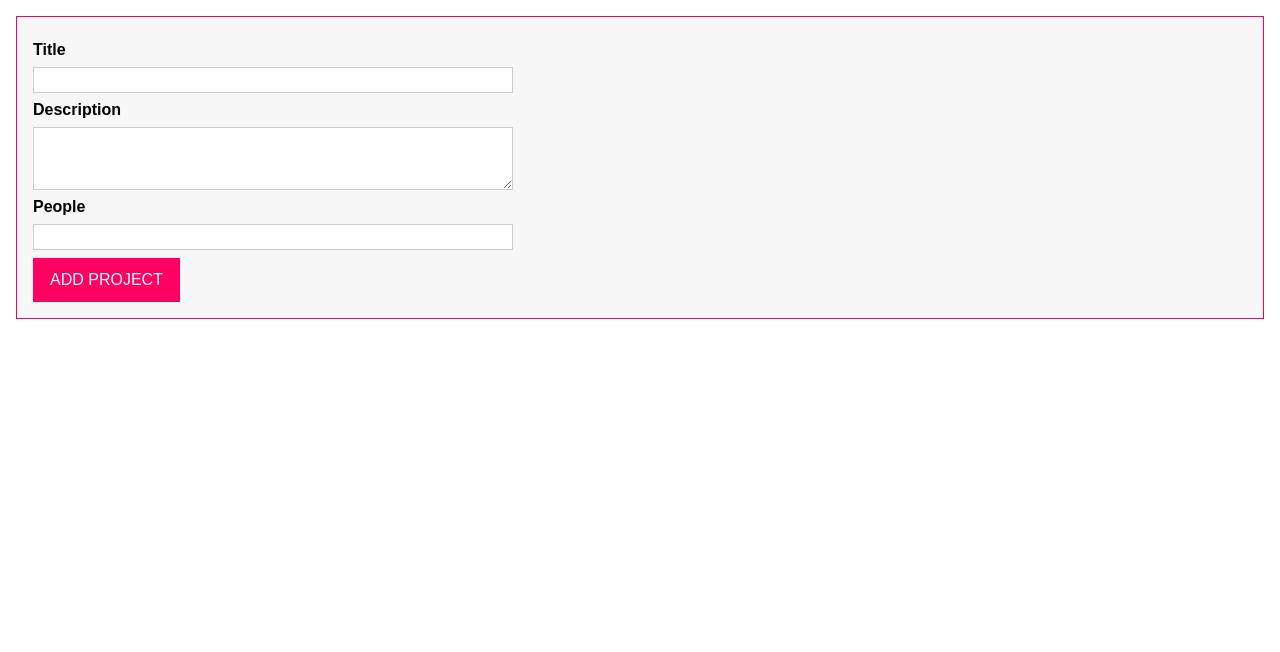
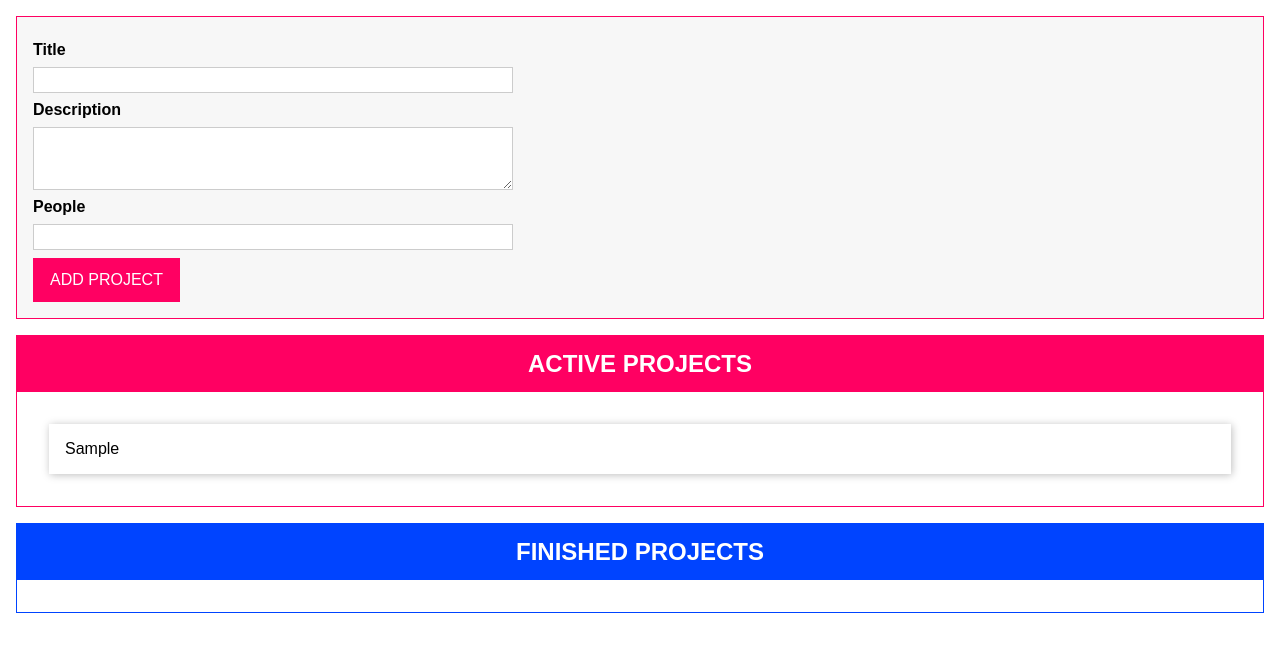
Before and after one commit to FelHa/typescript-drag-drop, a website with bundled scripts: page index.html in a window 1280 px wide. Both pictures are taken after typing "Sample", "Sample", "5" into the empty fields and a click on the button "ADD PROJECT". Built offline with nearby package versions, Linux system fonts and the light colour scheme.

Commit message:
Klasse ProjectState erstellt

```diff
--- a/index.html
+++ b/index.html
@@ -21,7 +21,7 @@
         </div>
         <div class="form-control">
           <label for="people">People</label>
-          <input type="number" id="people" step="1" min="0" max="10" />
+          <input type="number" id="people" step="1" min="1" max="100" />
         </div>
         <button type="submit">ADD PROJECT</button>
       </form>
--- a/src/app.ts
+++ b/src/app.ts
@@ -1,3 +1,55 @@
+enum ProjectStatus {
+  ACTIVE,
+  FINISHED,
+}
+
+type Listener = (items: Project[]) => void;
+
+class Project {
+  constructor(
+    public id: string,
+    public title: string,
+    public description: string,
+    public people: number,
+    public status: ProjectStatus
+  ) {}
+}
+
+class ProjectState {
+  private listeners: Listener[] = [];
+  private projects: Project[] = [];
+  private static instance: ProjectState;
+
+  private constructor() {}
+
+  static getInstance() {
+    if (!this.instance) this.instance = new ProjectState();
+    return this.instance;
+  }
+
+  addProject(title: string, description: string, numOfPeople: number) {
+    this.projects.push(
+      new Project(
+        Math.random().toString(),
+        title,
+        description,
+        numOfPeople,
+        ProjectStatus.ACTIVE
+      )
+    );
+
+    for (const listener of this.listeners) {
+      listener([...this.projects]);
+    }
+  }
+
+  addListener(listenerFn: Listener) {
+    this.listeners.push(listenerFn);
+  }
+}
+
+const projectState = ProjectState.getInstance();
+
 interface Validatable {
   value: string | number;
   required?: boolean;
@@ -72,8 +124,8 @@ class ProjectInput {
       '#people'
     ) as HTMLInputElement;
 
-    this.configure();
-    this.attach();
+    this.onSubmit();
+    this.attachForm();
   }
 
   private gatherUserInput(): [string, string, number] | void {
@@ -82,7 +134,7 @@ class ProjectInput {
     const enteredPeople = +this.peopleInputElement.value;
 
     if (
-      validate({ value: enteredTitle, required: true, minLength: 5 }) &&
+      validate({ value: enteredTitle, required: true, minLength: 3 }) &&
       validate({ value: enteredDescription, required: true, minLength: 5 }) &&
       validate({ value: enteredPeople, required: true, min: 1 })
     ) {
@@ -98,7 +150,7 @@ class ProjectInput {
     const userInput = this.gatherUserInput();
     if (userInput) {
       const [title, desc, people] = userInput;
-      console.log(title, desc, people);
+      projectState.addProject(title, desc, people);
       this.clearInputs();
     }
   }
@@ -109,13 +161,71 @@ class ProjectInput {
     this.peopleInputElement.value = '';
   }
 
-  private configure() {
-    this.element.addEventListener('submit', this.submitHandler.bind(this));
+  private onSubmit() {
+    this.element.addEventListener('submit', this.submitHandler);
   }
 
-  private attach() {
+  private attachForm() {
+    this.hostElement.append(this.element);
+  }
+}
+
+class ProjectList {
+  templateElement: HTMLTemplateElement;
+  hostElement: HTMLDivElement;
+  element: HTMLElement;
+  assignedProjects: Project[] = [];
+
+  constructor(private type: 'active' | 'finished') {
+    this.templateElement = document.querySelector(
+      '#project-list'
+    ) as HTMLTemplateElement;
+    this.hostElement = document.querySelector('#app') as HTMLDivElement;
+
+    const importedNode = document.importNode(
+      this.templateElement.content,
+      true
+    );
+    this.element = importedNode.firstElementChild as HTMLElement;
+    this.element.id = `${this.type}-projects`;
+
+    projectState.addListener((projects: Project[]) => {
+      this.assignedProjects = projects.filter((project) => {
+        if (this.type === 'active')
+          return project.status === ProjectStatus.ACTIVE;
+        return project.status === ProjectStatus.FINISHED;
+      });
+      this.renderProjects();
+    });
+
+    this.attachList();
+    this.renderList();
+  }
+
+  private renderList() {
+    const listId = `${this.type}-projects-list`;
+    this.element.querySelector('ul')!.id = listId;
+    this.element.querySelector('h2')!.textContent =
+      this.type.toLocaleUpperCase() + ' PROJECTS';
+  }
+
+  private renderProjects() {
+    const listElement = document.querySelector(
+      `#${this.type}-projects-list`
+    ) as HTMLUListElement;
+    listElement.innerHTML = '';
+    for (const project of this.assignedProjects) {
+      const listItem = document.createElement('li');
+      listItem.textContent = project.title;
+      listElement.append(listItem);
+    }
+  }
+
+  private attachList() {
     this.hostElement.append(this.element);
   }
 }
 
 const projectInput = new ProjectInput();
+const activeProjectList = new ProjectList('active');
+const finishedProjectList = new ProjectList('finished');
```
